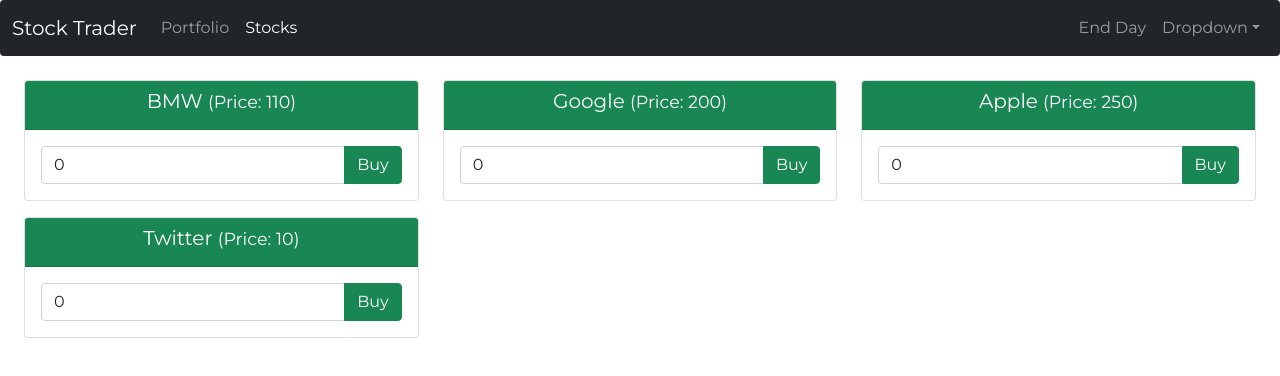
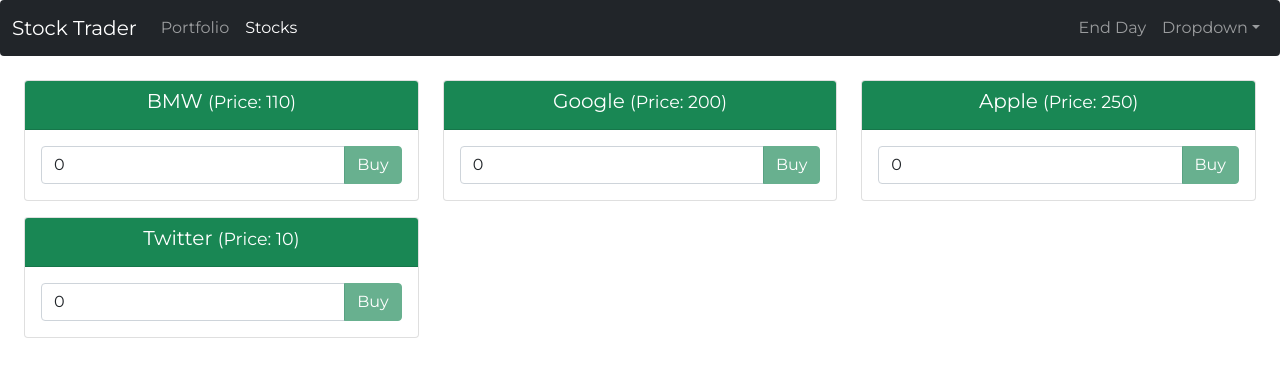
Before and after one commit to acharayaP03/thestocktrader, a Vue app: page /stocks in a window 1280 px wide. Shown: the top 376 px of the page. Built offline with nearby package versions, Linux system fonts and the light colour scheme.

Commit message:
disable button if less than zero

```diff
--- a/src/components/stocks/Stock.vue
+++ b/src/components/stocks/Stock.vue
@@ -2,12 +2,22 @@
   <div class="col-sm-6 col-md-4">
     <div class="mb-3 text-white card">
       <div class="card-header bg-success">
-        <h5 class="card-title">{{stock.name}} <small>(Price: {{stock.price}})</small></h5>
+        <h5 class="card-title">
+          {{ stock.name }} <small>(Price: {{ stock.price }})</small>
+        </h5>
       </div>
       <div class="card-body">
         <div class="input-group">
-          <input type="number" class="form-control" id="password" placeholder="Quantity...." v-model="quantity"/>
-          <button class="btn btn-success" @click="buyStock">Buy</button>
+          <input
+            type="number"
+            class="form-control"
+            :id="stock.id"
+            placeholder="Quantity...."
+            v-model="quantity"
+          />
+          <button class="btn btn-success" @click="buyStock" :disabled="quantity <= 0">
+            Buy
+          </button>
         </div>
       </div>
     </div>
@@ -15,29 +25,28 @@
 </template>
 <script>
 export default {
-  props:{
-    stock:{
+  props: {
+    stock: {
       type: Object,
-      required: true
-    }
+      required: true,
+    },
   },
-  data(){
-    return{
-      quantity: 0
-    }
+  data() {
+    return {
+      quantity: 0,
+    };
   },
-  methods:{
-    buyStock(){
-
+  methods: {
+    buyStock() {
       const order = {
         stockId: new Date().toISOString(),
         stockQuantity: this.quantity,
-        stockPrice: this.stock.price
-      }
+        stockPrice: this.stock.price,
+      };
 
       console.log(order);
-      this.quantity = 0
-    }
-  }
-}
+      this.quantity = 0;
+    },
+  },
+};
 </script>
```
